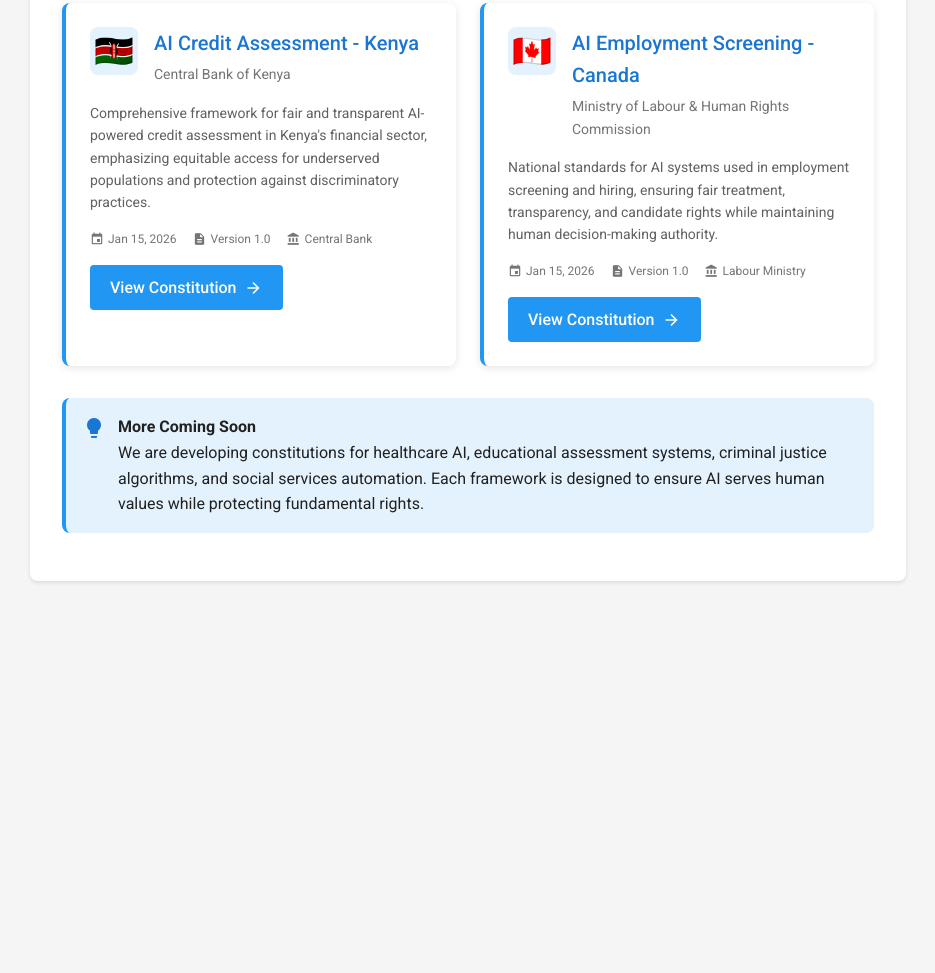
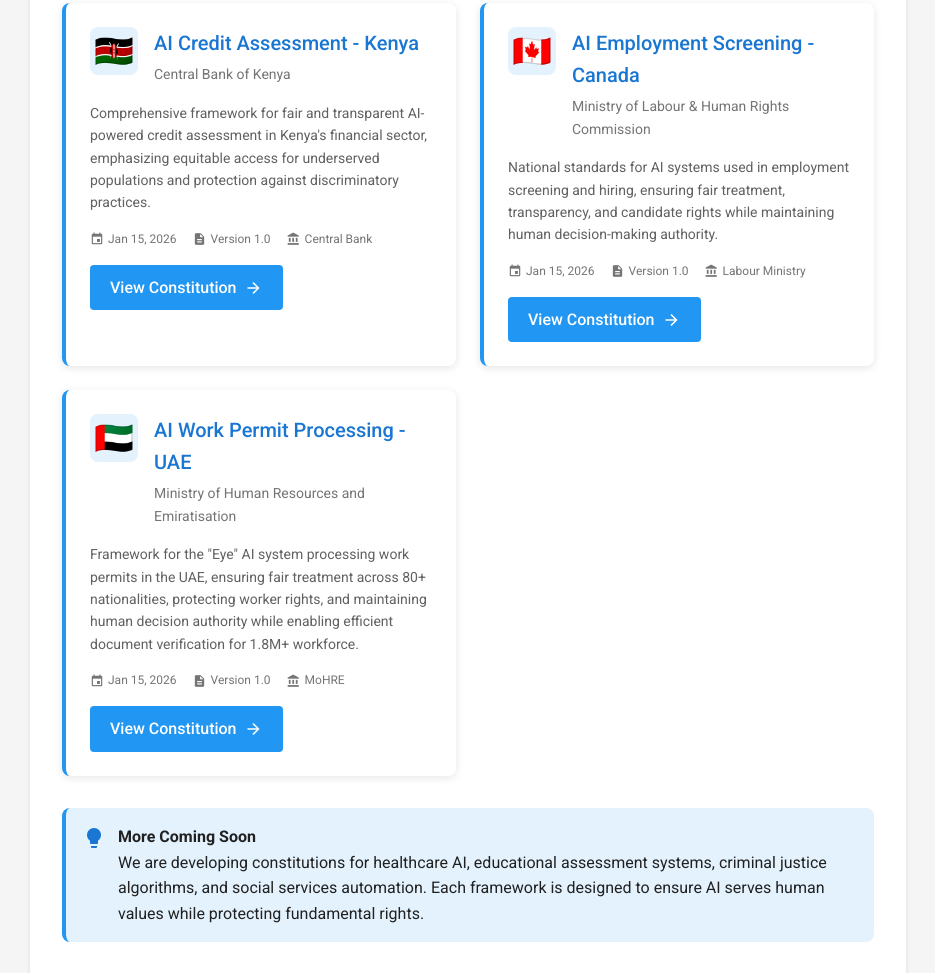
Before and after one commit to anarsimpson/orchestrate, a website: page index.html in a window 1280 px wide. Shown: the part 895-1868 px from the top of the page, without its empty margins (342-1277 px from the left). Before the commit the page ends 1532 px from the top, so only its background shows below. Drawn offline with Linux system fonts and the light colour scheme.

Commit message:
Update index.html

```diff
--- a/index.html
+++ b/index.html
@@ -814,7 +814,18 @@
                 version: '1.0',
                 filepath: './Constitutions/CanadaEmployment.html',
                 description: 'National standards for AI systems used in employment screening and hiring, ensuring fair treatment, transparency, and candidate rights while maintaining human decision-making authority.'
-            }
+            },
+            {
+    id: 'uae-work-permits',
+    name: 'AI Work Permit Processing - UAE',
+    jurisdiction: 'Ministry of Human Resources and Emiratisation',
+    flag: '🇦🇪',
+    authority: 'MoHRE',
+    effectiveDate: 'Jan 15, 2026',
+    version: '1.0',
+    filepath: './Constitutions/UAEWorkPermits.html',
+    description: 'Framework for the "Eye" AI system processing work permits in the UAE, ensuring fair treatment across 80+ nationalities, protecting worker rights, and maintaining human decision authority while enabling efficient document verification for 1.8M+ workforce.'
+}
             // Add more constitutions here following the same format
         ];
         // ============================================================================
```
